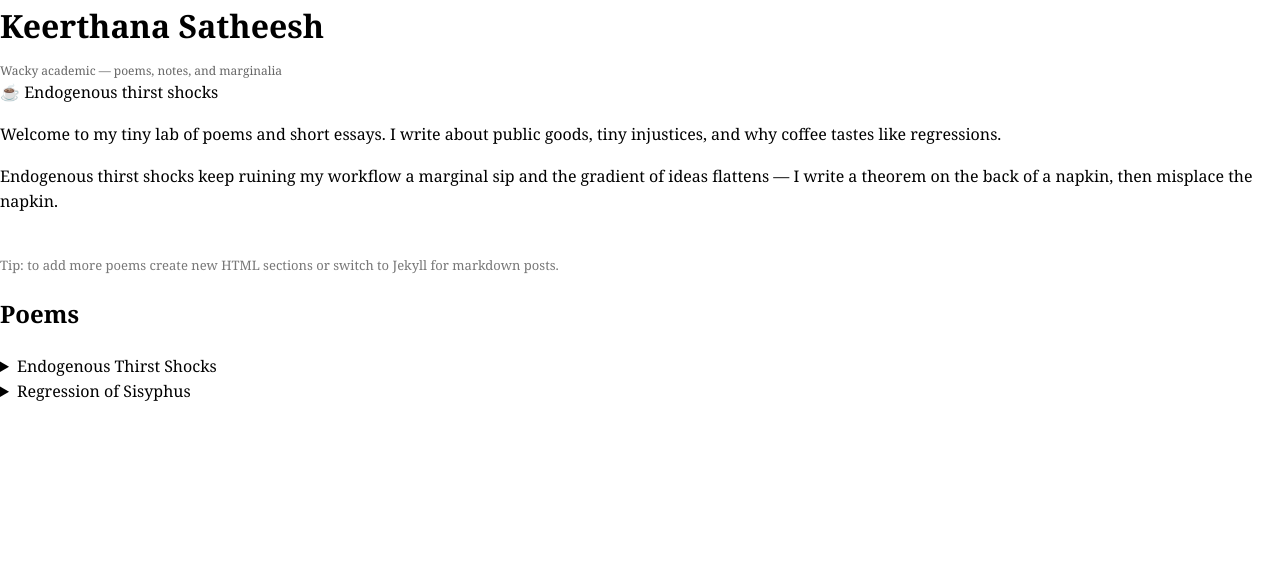
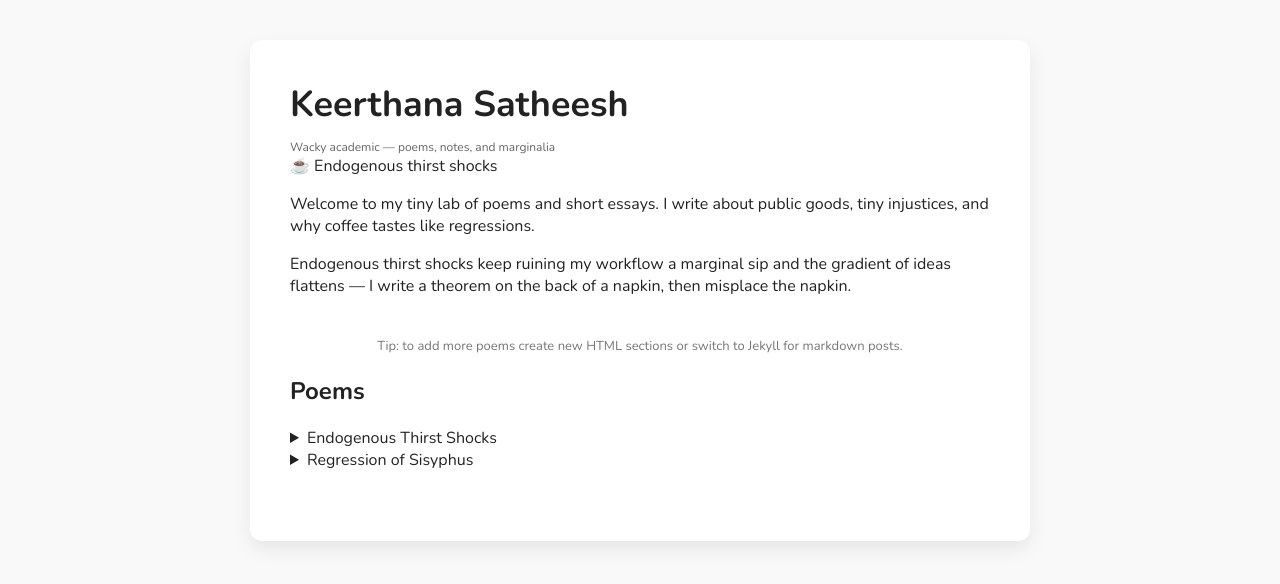
Before and after one commit to KeerDev/Absurd-Economist, a plain HTML site: page index.html in a window 1280 px wide. Drawn offline with nearby package versions, Linux system fonts and the light colour scheme.

Commit message:
index.html

```diff
--- a/index.html
+++ b/index.html
@@ -4,44 +4,61 @@
   <meta charset="utf-8" />
   <meta name="viewport" content="width=device-width,initial-scale=1" />
   <title>Keerthana Satheesh</title>
-  <link href="https://fonts.googleapis.com/css2?family=Merriweather:wght@300;700&family=Special+Elite&display=swap" rel="stylesheet">
+  <link href="https://fonts.googleapis.com/css2?family=Nunito:wght@300;400;700&display=swap" rel="stylesheet">
   <style>
     body {
       margin: 0;
-      font-family: Georgia, serif;
-      background: #ffffff;
-      color: #000000;
-      line-height: 1.6;
+      font-family: 'Nunito', sans-serif;
+      background: #f9f9f9;
+      color: #222;
+      display: flex;
+      justify-content: center;
+      align-items: flex-start;
+      min-height: 100vh;
+      padding: 40px 20px;
     }
     .container {
-      max-width: 800px;
-      margin: 40px auto;
-      padding: 20px;
+      max-width: 700px;
+      background: #ffffff;
+      padding: 40px;
+      box-shadow: 0 8px 20px rgba(0,0,0,0.08);
+      border-radius: 12px;
     }
     header h1 {
       margin: 0 0 10px;
-      font-size: 32px;
+      font-size: 36px;
+      font-weight: 700;
     }
     header p {
-      margin: 0 0 20px;
+      margin: 0 0 30px;
       color: #555;
+      font-weight: 300;
+      font-size: 16px;
     }
     section {
       margin-bottom: 30px;
+    }
+    section p {
+      margin: 0;
+      line-height: 1.6;
     }
     footer {
       color: #777;
       font-size: 13px;
       margin-top: 40px;
+      text-align: center;
     }
     a {
-      color: #000;
+      color: #0066cc;
+      text-decoration: none;
+    }
+    a:hover {
       text-decoration: underline;
     }
   </style>
 </head>
 <body>
-  <div class="paper">
+  <div class="container">
     <header>
       <h1>Keerthana Satheesh</h1>
       <div>
```
